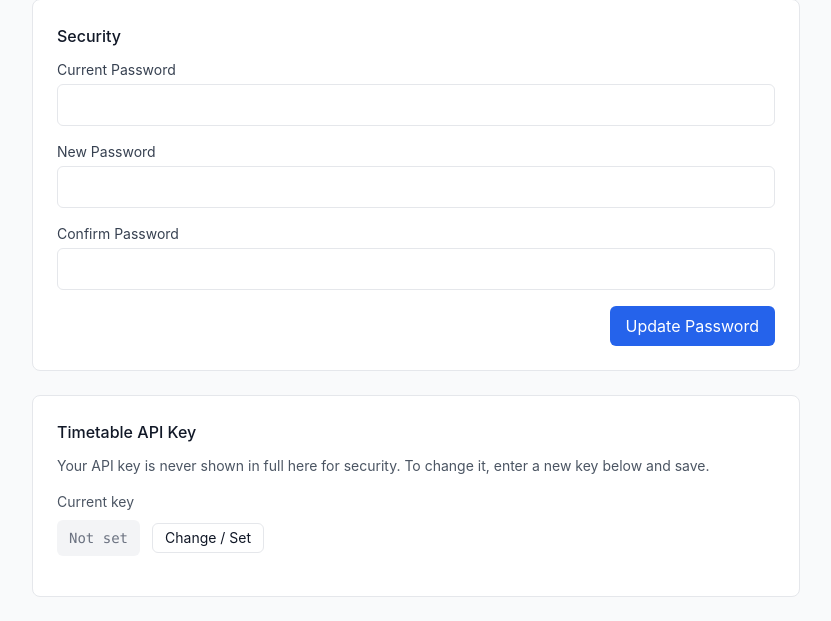
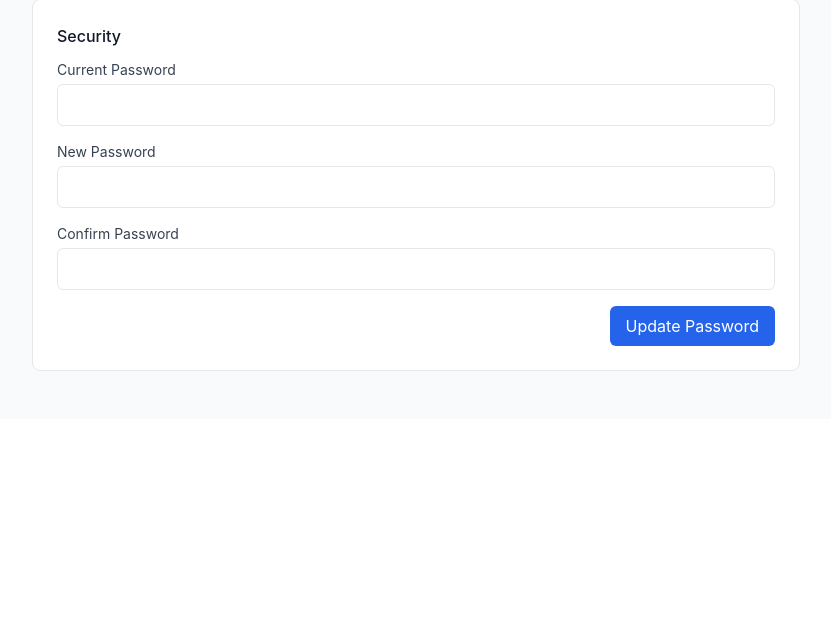
Before and after one commit to QuantumCode227/Timetable-expert, a Flask app: page /settings in a window 1280 px wide. Shown: the part 476-1097 px from the top of the page, without its empty margins (224-1055 px from the left). After the commit the page ends 847 px from the top, so only its background shows below. Run offline with Flask 3, Linux system fonts and the light colour scheme; the visitor is signed in with stand-in values (Sample User, id 1); some libraries are stand-ins or nearby versions.

Commit message:
settings.html update

```diff
--- a/app/templates/settings.html
+++ b/app/templates/settings.html
@@ -85,65 +85,5 @@
         </form>
     </div>
 
-    <!-- API Key -->
-    <div class="bg-white dark:bg-gray-800 border dark:border-gray-700 rounded-lg p-6">
-        <h3 class="font-medium mb-3">Timetable API Key</h3>
-
-        <p class="text-sm text-gray-600 dark:text-gray-400 mb-4">Your API key is never shown in full here for security.
-            To change it, enter a new key below and save.</p>
-
-        <div class="mb-4">
-            <label class="text-sm text-gray-600 dark:text-gray-400 block mb-2">Current key</label>
-            <div class="flex items-center gap-3">
-                <code
-                    class="px-3 py-2 rounded-md bg-gray-100 dark:bg-gray-700 text-sm text-gray-800 dark:text-gray-100">
-          {% if current_user.api_key %}
-                <span class="text-gray-500">API key Found. For security purpose it is hidden</span>
-          {% else %}
-            <span class="text-gray-500">Not set</span>
-          {% endif %}
-        </code>
-                <button id="changeKeyBtn" class="px-3 py-1 rounded-md border text-sm">Change / Set</button>
-            </div>
-        </div>
-
-        <form id="apiKeyForm" method="POST" action="{{ url_for('main.settings') }}" class="hidden">
-            {{ (form.hidden_tag() if form is defined else '') | safe }}
-            <div class="mb-4">
-                {{ (form.api_key.label(class="block text-sm text-gray-700 dark:text-gray-300 mb-1") if
-                form is defined else '') | safe }}
-
-                {{ (form.api_key(placeholder="Paste new API key here", autocomplete="off", class="w-full px-3
-                py-2 rounded-md border dark:border-gray-600 dark:bg-gray-700") if form is defined
-                else '<input name=\"api_key\" placeholder=\"Paste new API key here\" class=\"w-full px-3 py-2 rounded-md
-                    border dark:border-gray-600 dark:bg-gray-700\" />') | safe
-                }}
-
-
-                <p class="text-xs text-gray-500 mt-1">We will store it securely — it will not be displayed again.</p>
-            </div>
-
-            <div class="flex gap-2 justify-end">
-                {{ (form.button(type="button", id="cancelKeyBtn", class="px-4 py-2 rounded-md bg-red-500 text-white") if
-                form is defined else '') | replace('Button', 'Cancel') | safe }}
-
-                {{ (form.button(type="submit", class="px-4 py-2 rounded-md bg-primary-500 text-white") if
-                form is defined else '') | replace('Button', 'Save API Key') | safe }}
-            </div>
-        </form>
-    </div>
 </div>
-
-<script>
-    document.addEventListener('DOMContentLoaded', function () {
-        const changeBtn = document.getElementById('changeKeyBtn');
-        const apiKeyForm = document.getElementById('apiKeyForm');
-        const cancelBtn = document.getElementById('cancelKeyBtn');
-
-        if (changeBtn && apiKeyForm) {
-            changeBtn.addEventListener('click', () => apiKeyForm.classList.remove('hidden'));
-            cancelBtn.addEventListener('click', () => apiKeyForm.classList.add('hidden'));
-        }
-    });
-</script>
 {% endblock %}
```
